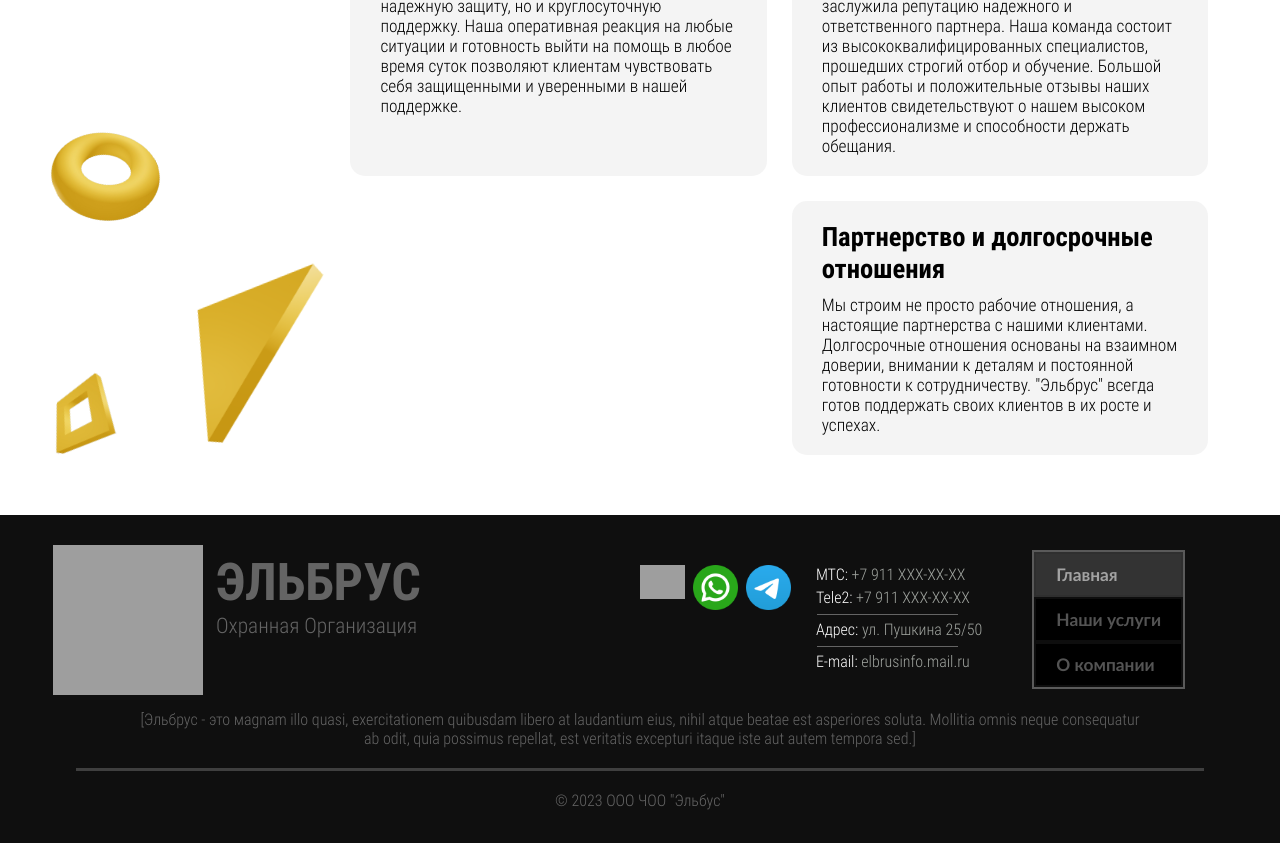
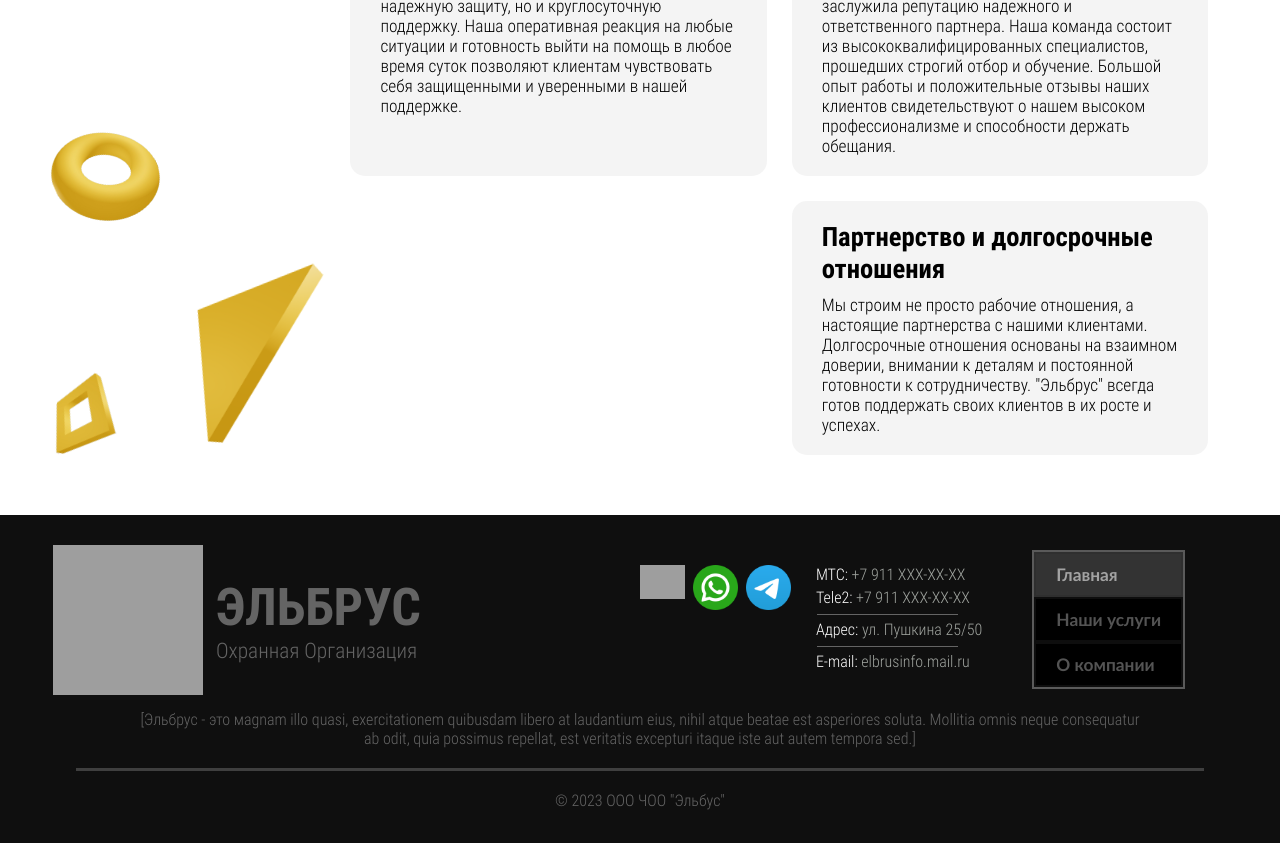
Before and after one commit to smirnovv11/elbrus-website, a React (Vite) app: page / in a window 1280 px wide. Shown: the part 1944-2787 px from the top of the page. Built offline with nearby package versions, Linux system fonts and the light colour scheme; grey boxes are pictures that could not be loaded.

Commit message:
logo-changed

```diff
--- a/src/components/footer/Footer.module.css
+++ b/src/components/footer/Footer.module.css
@@ -37,8 +37,7 @@
 .title_container {
     display: flex;
     flex-direction: column;
-    align-self: flex-start;
-    margin-top: 17px;
+    align-self: center;
 }
 .title {
     font-size: 39pt;
@@ -91,10 +90,6 @@ hr {
         width: 120px;
         height: 120px;
     }
-    .title_container {
-        align-self: center;
-        margin-top: 0;
-    }
     .title {
         font-size: 30pt;
     }
```
Also changed, not shown: public/images/logo-footer.png.
